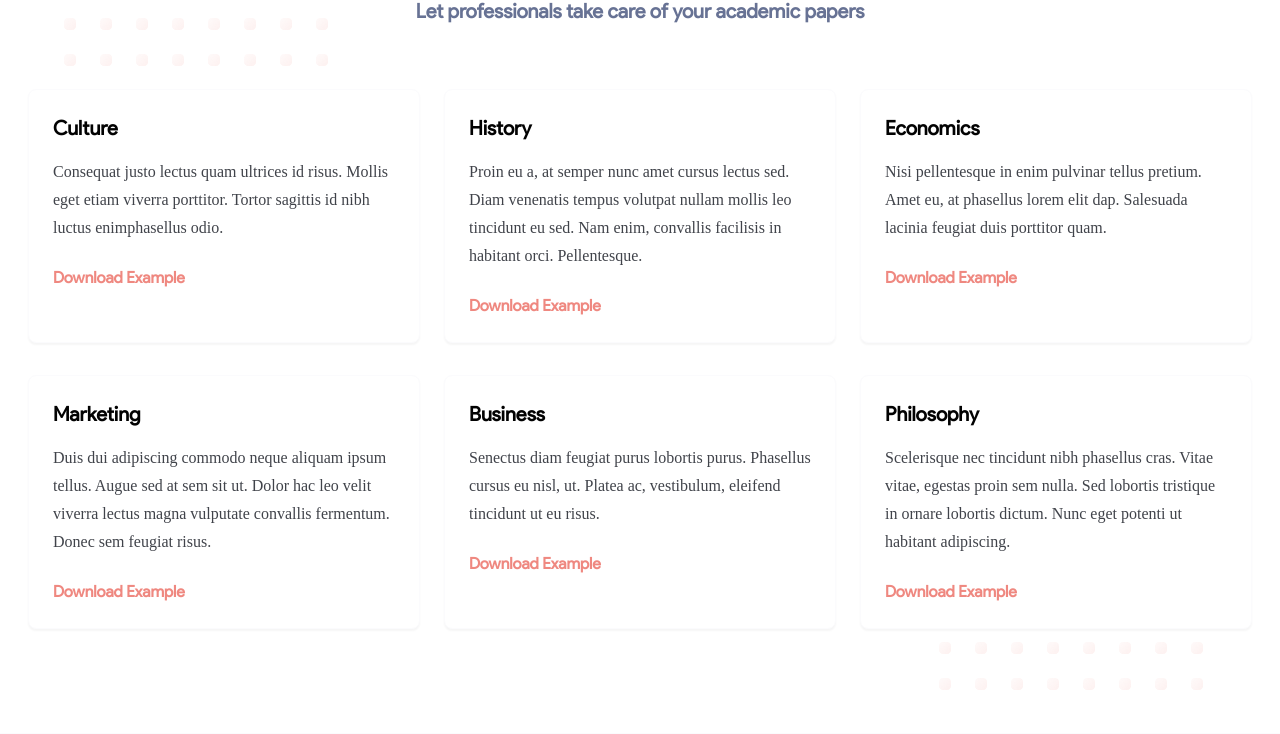
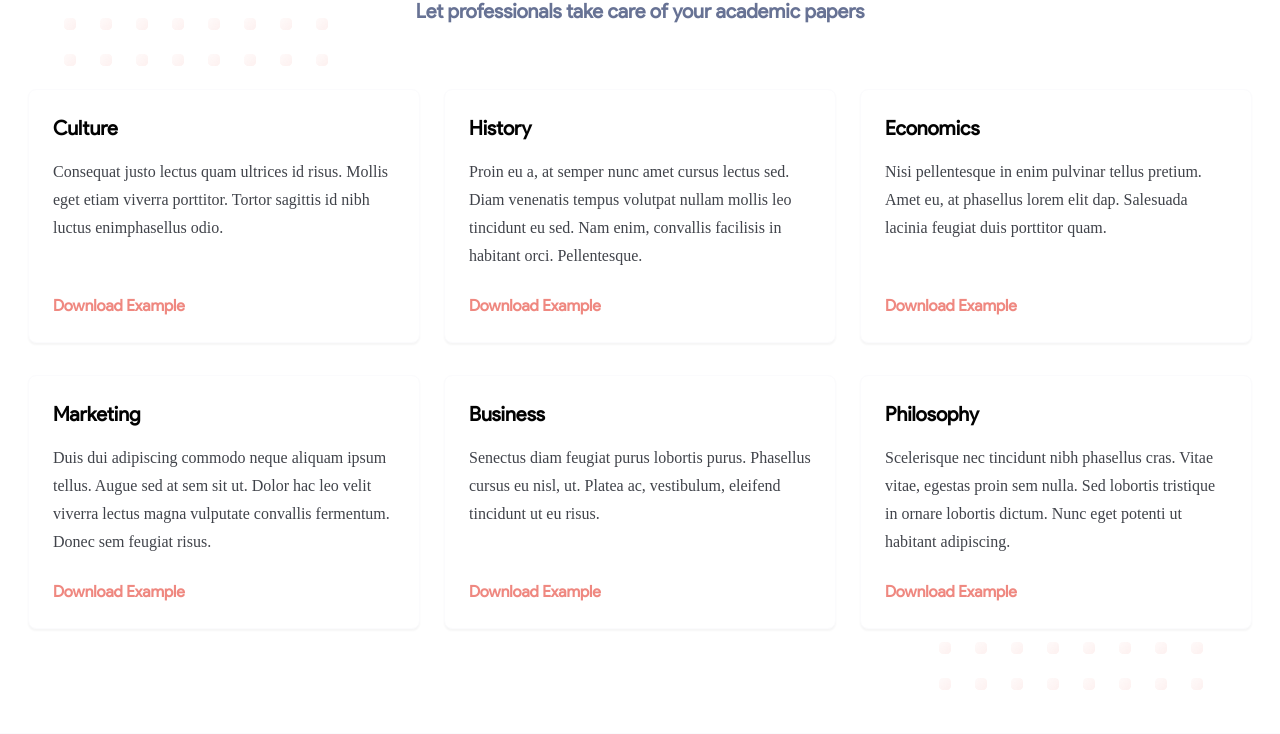
Before and after one commit to kolya130899/http-theassignmentlab, a PHP site: page / in a window 1280 px wide. Shown: the part 2267-3001 px from the top of the page. Run offline with PHP 8.4, Linux system fonts and the light colour scheme; some libraries are stand-ins or nearby versions; some web fonts are replaced.

Commit message:
fix samples items

```diff
--- a/css/style.css
+++ b/css/style.css
@@ -41,8 +41,8 @@ body {
 .header__navbar > a:not(:last-child) {
   margin-right: 48px;
 }
+/* end HEADER */
 
-/* end HEADER */
 /* HERO */
 .hero {
   padding: 0 10px 144px;
@@ -200,8 +200,8 @@ input[type="checkbox"]:checked + label:before {
   color: #ffffff;
   cursor: pointer;
 }
+/* end HERO */
 
-/* end HERO */
 /* WHAT WE DO */
 .whatwedo {
   background: #fbfbfd;
@@ -265,6 +265,7 @@ input[type="checkbox"]:checked + label:before {
   margin: 0;
 }
 /* end WHAT WE DO */
+
 /* DISCOUNT */
 .discount {
   background: #ef8880;
@@ -311,6 +312,7 @@ input[type="checkbox"]:checked + label:before {
   height: 100%;
 }
 /* end DISCOUNT */
+
 /* SAMPLES */
 .samples {
   position: relative;
@@ -373,7 +375,7 @@ input[type="checkbox"]:checked + label:before {
   font-family: Muli;
   line-height: 28px;
   color: #40434a;
-  margin: 16px 0 24px;
+  margin: 16px 0 48px;
 }
 .samples__container--item > a {
   text-decoration: none;
@@ -381,9 +383,12 @@ input[type="checkbox"]:checked + label:before {
   line-height: 24px;
   text-align: right;
   color: #ef8880;
+  position: absolute;
+  bottom: 24px;
+  left: 24px;
 }
+/* end SAMPLES */
 
-/* end SAMPLES */
 /* STEPS */
 .steps {
   background: #fbfbfd;
```
Also changed, not shown: index.html (+5 -2 lines).
